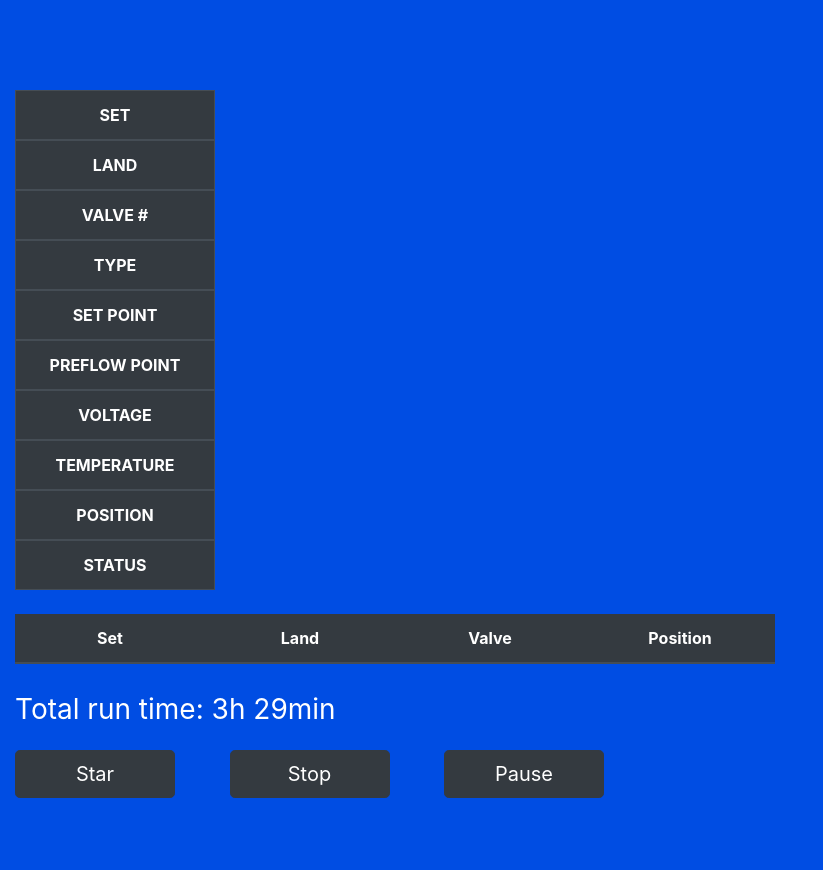
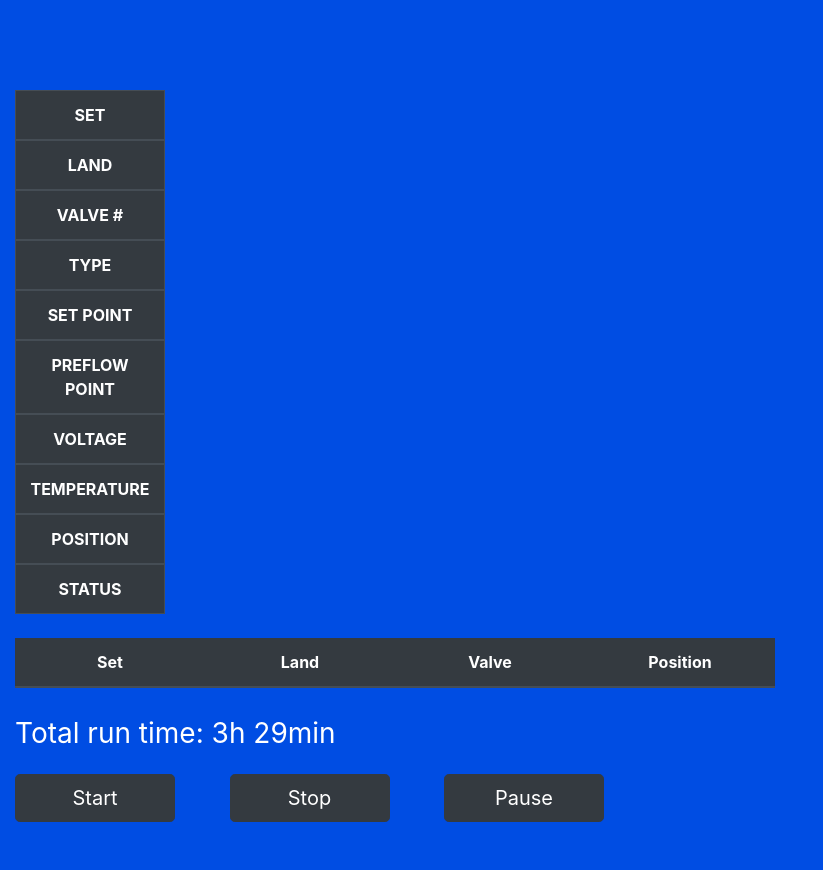
Before and after one commit to ilie05/ditchflow, a Flask app: template templates/index.html in a window 1280 px wide. Shown: the part 72-942 px from the top of the page, without its empty margins (0-823 px from the left). Before the commit the page ends 870 px from the top, so only its background shows below. Run offline with Flask 2, Linux system fonts and the light colour scheme; the template is opened without the code that fills it, so the values that code supplies are empty.

Commit message:
fix dashboard ui

```diff
--- a/static/css/dashboard.css
+++ b/static/css/dashboard.css
@@ -14,7 +14,11 @@ table {
 #main-table tr {
     display: block;
     float: left;
-    width: 200px;
+    width: 120px;
+}
+
+#main-table tr:first-child {
+    width: 150px;
 }
 
 #slider-table td, #slider-table th {
--- a/static/js/dashboard.js
+++ b/static/js/dashboard.js
@@ -55,3 +55,18 @@ socket.on('sensor_notification', function (data) {
     if (data.float) card.css('background-color', 'forestgreen');
     else card.css('background-color', 'dimgray')
 });
+
+function startSystem() {
+    if (confirm("Are you sure you want to start?")) console.log("da")
+    else console.log("no")
+}
+
+function stopSystem() {
+    if (confirm("Are you sure you want to stop?")) console.log("da")
+    else console.log("no")
+}
+
+function pauseSystem() {
+    if (confirm("Are you sure you want to pause?")) console.log("da")
+    else console.log("no")
+}
--- a/templates/index.html
+++ b/templates/index.html
@@ -100,11 +100,14 @@
         <div>
             <div id="run-time">Total run time: 3h 29min</div>
             <div class="btns">
-                <button type="button" class="btn btn-dark btn-lg">Star</button>
-                <button type="button" class="btn btn-dark btn-lg">Stop</button>
-                <button type="button" class="btn btn-dark btn-lg">Pause</button>
+                <button type="button" class="btn btn-dark btn-lg" onclick="startSystem()">Start</button>
+                <button type="button" class="btn btn-dark btn-lg" onclick="stopSystem()">Stop</button>
+                <button type="button" class="btn btn-dark btn-lg" onclick="pauseSystem()">Pause</button>
             </div>
         </div>
 
     </div>
 {% endblock %}
+
+
+{#blue for preflow#}
```
